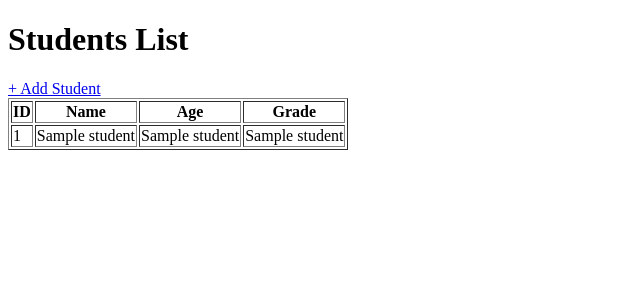
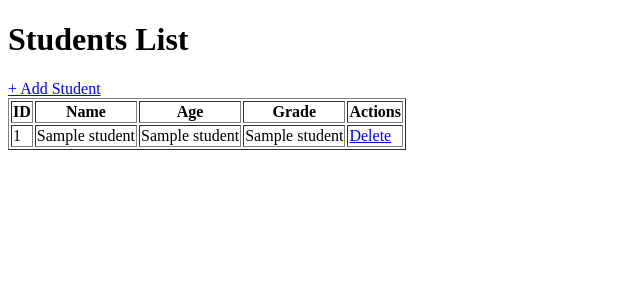
Before and after one commit to matteolucahomsy/student_system, a Flask app: template templates/index.html in a window 1280 px wide. Shown: the top 300 px of the page, without its empty margins (0-640 px from the left). Run offline with Flask 3, Linux system fonts and the light colour scheme; the template is opened without the code that fills it: most values are stand-ins (such as "Sample title", 1, 10 or a date in 2020).

Commit message:
Delete button added

```diff
--- a/app.py
+++ b/app.py
@@ -21,6 +21,10 @@ def add_student():
         manager.add_student(student)
         return redirect("/")
     return render_template("add.html")
+@app.route("/delete/<int:student_id>")
+def delete_student(student_id):
+    manager.delete_student(student_id)
+    return redirect("/")
 
 
 if __name__ == "__main__":
--- a/templates/index.html
+++ b/templates/index.html
@@ -14,6 +14,7 @@
         <th>Name</th>
         <th>Age</th>
         <th>Grade</th>
+        <th>Actions</th>
     </tr>
     {% for s in students %}
     <tr>
@@ -21,6 +22,7 @@
         <td>{{ s[1]  }}</td>
         <td>{{ s[2]  }}</td>
         <td>{{ s[3]  }}</td>
+        <td><a href="/delete/{{  s[0]  }}">Delete</a></td>
     </tr>
     {% endfor %}
 </table>
```
